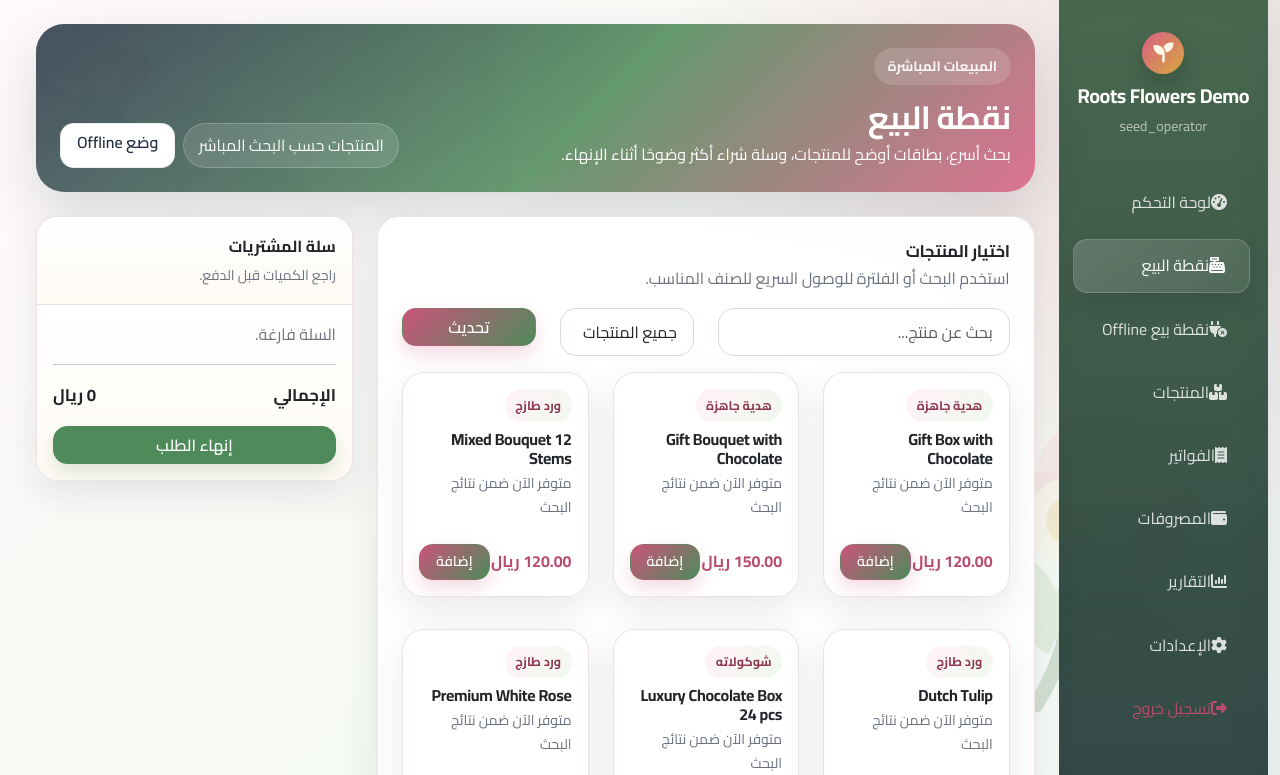
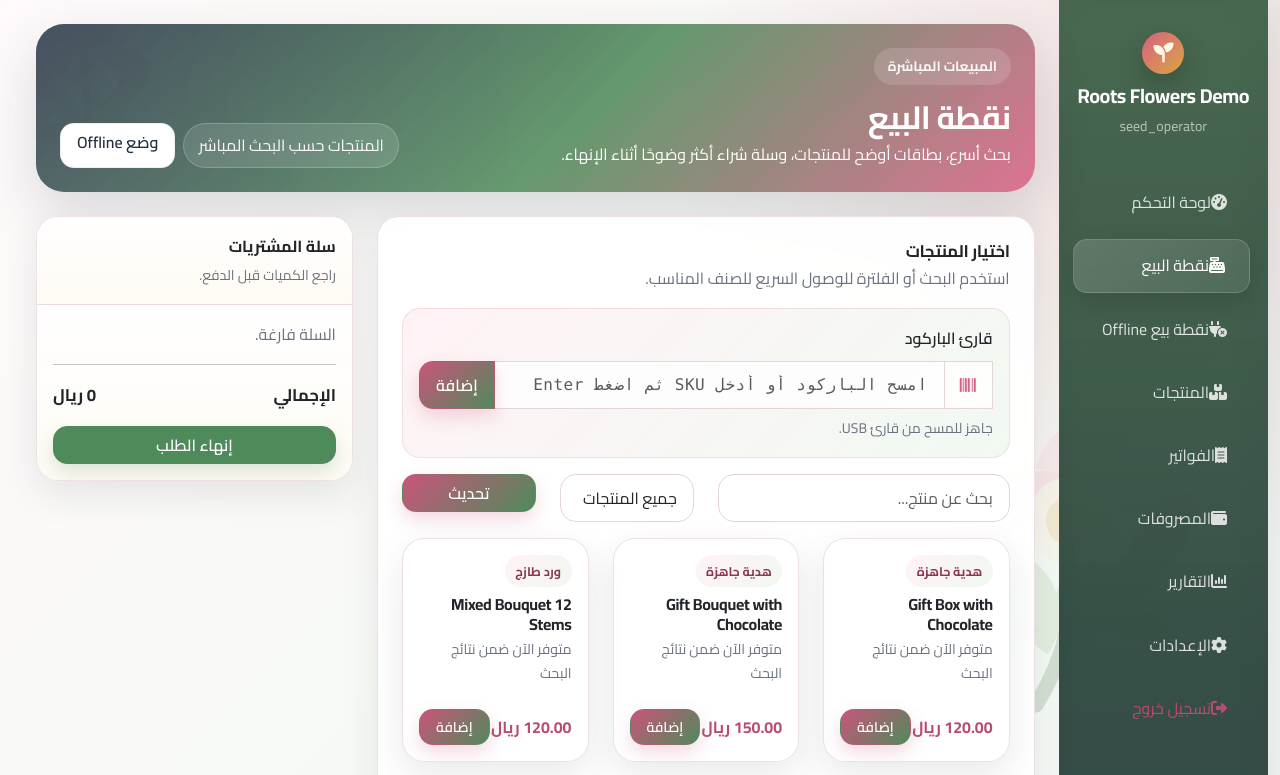
Before and after one commit to majidalaamri85-cmd/flower, a Django app: page /sales/pos/ in a window 1280 px wide. Shown: the top 775 px of the page. Run offline with Django 5.2, Linux system fonts and the light colour scheme; a user stored in the database is signed in; data comes from the database, SQL or seed files in the repository; some libraries are stand-ins or nearby versions.

Commit message:
إضافة قراءة الباركود في نقطة البيع

```diff
--- a/sales/urls.py
+++ b/sales/urls.py
@@ -9,6 +9,7 @@ urlpatterns = [
     path('pos/', views.pos, name='pos'),
     path('pos-offline/', views.pos_offline, name='pos_offline'),
     path('search-product/', views.search_product, name='search_product'),
+    path('search-by-barcode/', views.search_by_barcode, name='search_by_barcode'),
     path('add-to-cart/', views.add_to_cart, name='add_to_cart'),
     path('remove-from-cart/', views.remove_from_cart, name='remove_from_cart'),
     path('update-cart/', views.update_cart, name='update_cart'),
--- a/sales/views.py
+++ b/sales/views.py
@@ -144,6 +144,35 @@ def search_product(request):
 	if product_type and product_type != 'all':
 		products = products.filter(type=product_type)
 	return render(request, 'sales/partials/product_list.html', {'products': products.order_by('quantity')[:20]})
+
+
+@login_required
+def search_by_barcode(request):
+	barcode = request.GET.get('barcode', '').strip()
+	if not barcode:
+		return JsonResponse({'success': False, 'error': 'الباركود مطلوب'}, status=400)
+
+	product = (
+		Product.objects
+		.filter(Q(barcode=barcode) | Q(sku=barcode), is_active=True)
+		.first()
+	)
+	if not product:
+		return JsonResponse({'success': False, 'error': 'المنتج غير موجود'}, status=404)
+	if product.quantity <= 0:
+		return JsonResponse({'success': False, 'error': 'المنتج غير متوفر في المخزون'}, status=400)
+
+	return JsonResponse({
+		'success': True,
+		'product': {
+			'id': product.pk,
+			'name': product.name,
+			'sku': product.sku,
+			'barcode': product.barcode,
+			'quantity': str(product.quantity),
+			'selling_price': str(product.selling_price),
+		},
+	})
 
 
 @login_required
--- a/static/css/theme.css
+++ b/static/css/theme.css
@@ -903,6 +903,23 @@ main {
   min-height: 100%;
 }
 
+.barcode-scan-panel {
+  padding: 1rem;
+  border: 1px solid rgba(217, 95, 132, .16);
+  border-radius: 18px;
+  background: linear-gradient(135deg, rgba(255, 241, 245, .9), rgba(239, 248, 239, .86));
+}
+
+.barcode-scan-panel .input-group-text {
+  color: var(--rose);
+  background: rgba(255, 255, 255, .9);
+}
+
+.barcode-scan-panel .form-control {
+  font-family: Consolas, "Courier New", monospace;
+  letter-spacing: .03em;
+}
+
 .pos-cart-card .card-body {
   background: linear-gradient(180deg, rgba(255, 255, 255, .92), rgba(255, 250, 242, .86));
 }
--- a/templates/sales/pos.html
+++ b/templates/sales/pos.html
@@ -21,6 +21,15 @@
                 <div class="section-heading mb-3">
                     <h5 class="mb-1">اختيار المنتجات</h5>
                     <p class="text-muted mb-0">استخدم البحث أو الفلترة للوصول السريع للصنف المناسب.</p>
+                </div>
+                <div class="barcode-scan-panel mb-3">
+                    <label class="form-label" for="barcodeInput">قارئ الباركود</label>
+                    <div class="input-group">
+                        <span class="input-group-text"><i class="fa-solid fa-barcode"></i></span>
+                        <input id="barcodeInput" class="form-control" inputmode="numeric" autocomplete="off" placeholder="امسح الباركود أو أدخل SKU ثم اضغط Enter">
+                        <button class="btn btn-primary" type="button" onclick="scanBarcode()">إضافة</button>
+                    </div>
+                    <div id="barcodeStatus" class="small text-muted mt-2">جاهز للمسح من قارئ USB.</div>
                 </div>
                 <div class="row g-2 mb-3">
                     <div class="col-md-6"><input id="searchInput" class="form-control" placeholder="بحث عن منتج..."></div>
@@ -105,8 +114,40 @@ function loadProducts() {
 function addToCart(productId) {
     const quantity = prompt('أدخل الكمية:', '1');
     if (!quantity || Number(quantity) <= 0) return;
+    addProductToCart(productId, quantity);
+}
+function addProductToCart(productId, quantity) {
     fetch('/sales/add-to-cart/', {method:'POST', headers:{'Content-Type':'application/json','X-CSRFToken':getCookie('csrftoken')}, body: JSON.stringify({product_id: productId, quantity: quantity})})
         .then(r => r.json()).then(data => { if (data.success) location.reload(); else alert(data.error); });
+}
+function setBarcodeStatus(message, type) {
+    const status = document.getElementById('barcodeStatus');
+    status.textContent = message;
+    status.className = `small mt-2 ${type === 'error' ? 'text-danger' : type === 'success' ? 'text-success' : 'text-muted'}`;
+}
+function scanBarcode() {
+    const input = document.getElementById('barcodeInput');
+    const barcode = input.value.trim();
+    if (!barcode) {
+        setBarcodeStatus('أدخل الباركود أو امسحه أولاً.', 'error');
+        input.focus();
+        return;
+    }
+    setBarcodeStatus('جاري البحث...', 'muted');
+    fetch(`/sales/search-by-barcode/?barcode=${encodeURIComponent(barcode)}`)
+        .then(r => r.json().then(data => ({ok: r.ok, data: data})))
+        .then(({ok, data}) => {
+            if (!ok || !data.success) {
+                setBarcodeStatus(data.error || 'لم يتم العثور على المنتج.', 'error');
+                input.select();
+                return;
+            }
+            setBarcodeStatus(`تم العثور على ${data.product.name}، جاري الإضافة للسلة...`, 'success');
+            addProductToCart(data.product.id, '1');
+        })
+        .catch(() => {
+            setBarcodeStatus('تعذر البحث عن الباركود حالياً.', 'error');
+        });
 }
 function updateCart(productId, quantity) {
     fetch('/sales/update-cart/', {method:'POST', headers:{'Content-Type':'application/json','X-CSRFToken':getCookie('csrftoken')}, body: JSON.stringify({product_id: productId, quantity: quantity})})
@@ -121,6 +162,12 @@ function scrollToCartPanel() {
 }
 function getCookie(name) { let cookieValue = null; if (document.cookie && document.cookie !== '') { const cookies = document.cookie.split(';'); for (let i = 0; i < cookies.length; i++) { const cookie = cookies[i].trim(); if (cookie.substring(0, name.length + 1) === (name + '=')) { cookieValue = decodeURIComponent(cookie.substring(name.length + 1)); break; } } } return cookieValue; }
 document.getElementById('deliveryCheck').addEventListener('change', function(){ document.getElementById('deliveryAddress').classList.toggle('d-none', !this.checked); });
+document.getElementById('barcodeInput').addEventListener('keydown', function(event) {
+    if (event.key === 'Enter') {
+        event.preventDefault();
+        scanBarcode();
+    }
+});
 loadProducts();
 </script>
 {% endblock %}
```
Also changed, not shown: sales/tests.py (+57 -0 lines).
